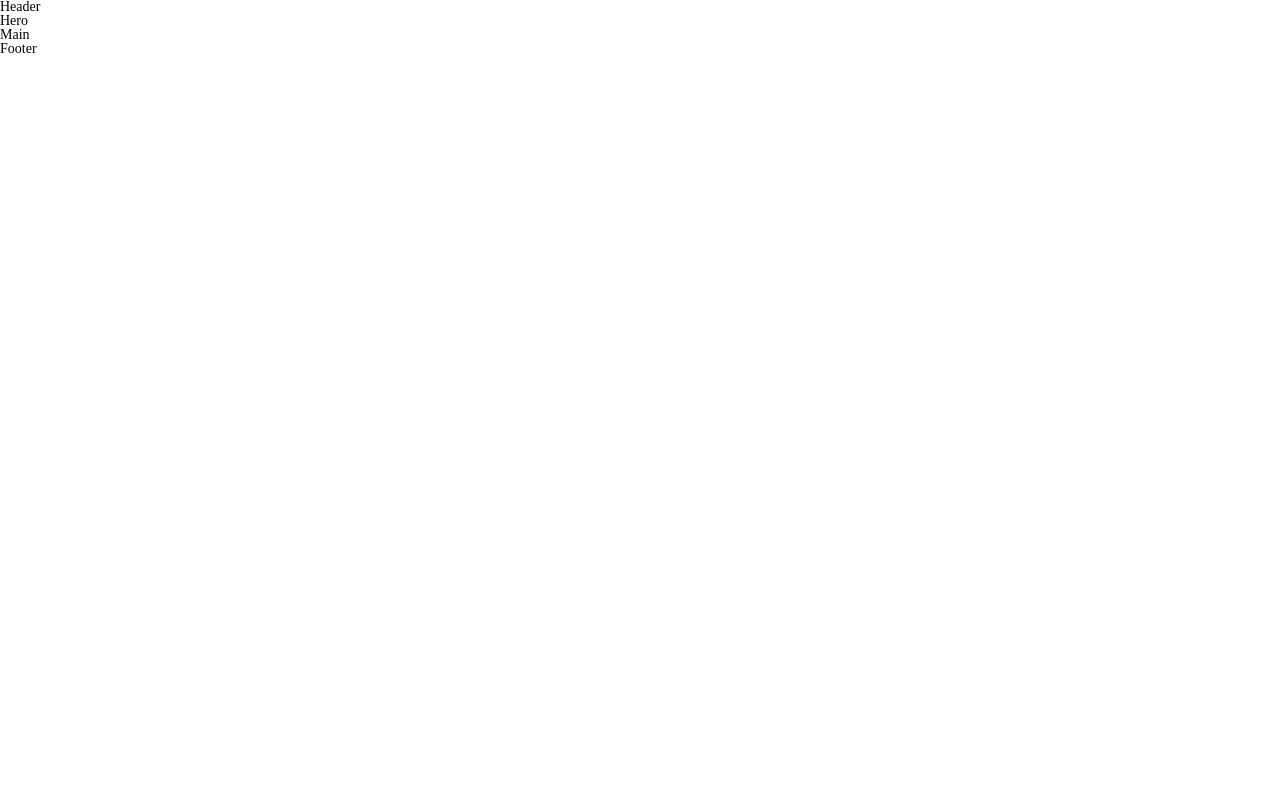
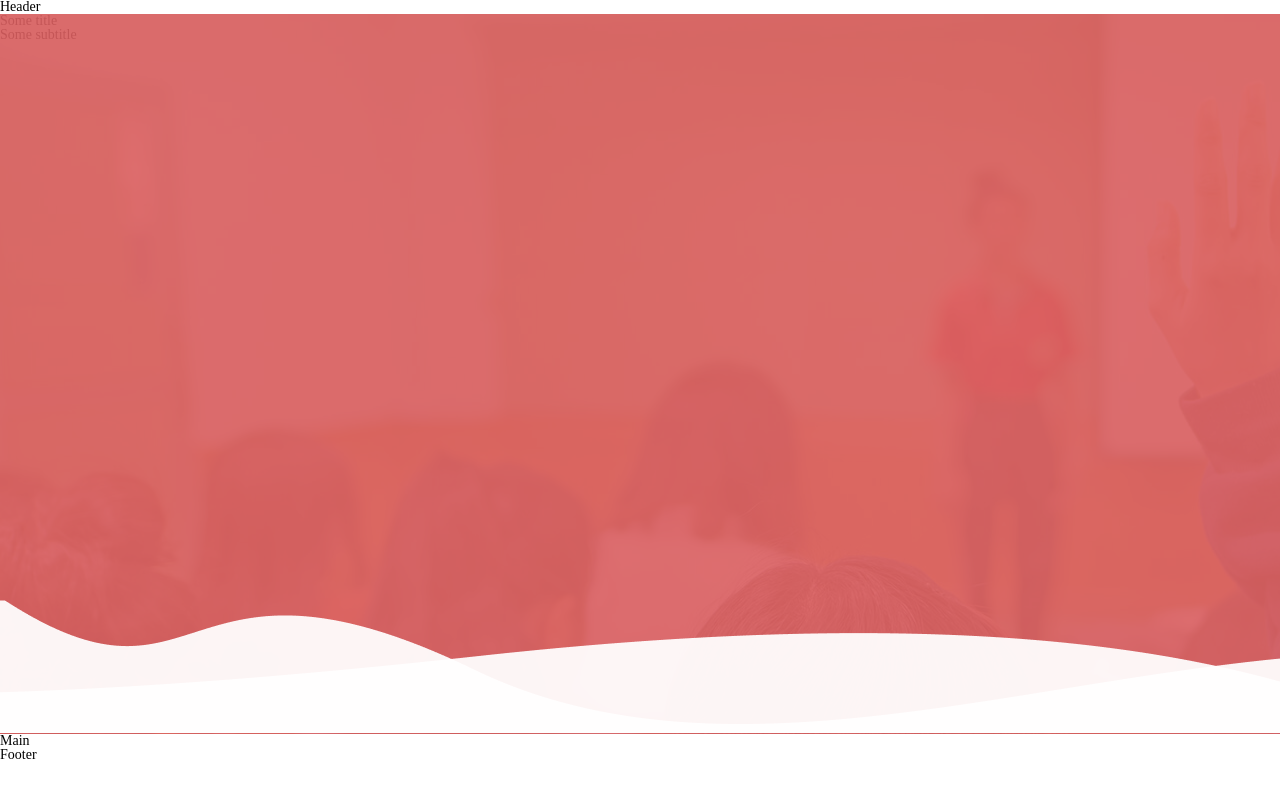
Before and after one commit to sargon17/proj-html-vuejs, a Vue app: page / in a window 1280 px wide. Built offline with nearby package versions, Linux system fonts and the light colour scheme.

Commit message:
working on hero component

```diff
--- a/src/components/FooterComponent.vue
+++ b/src/components/FooterComponent.vue
@@ -8,4 +8,6 @@ export default {
 };
 </script>
 
-<style lang="scss" scoped></style>
+<style lang="scss" scoped>
+@import "../styles/general.scss";
+</style>
--- a/src/components/HeaderComponent.vue
+++ b/src/components/HeaderComponent.vue
@@ -1,5 +1,5 @@
 <template>
-  <div>Header</div>
+  <div class="header">Header</div>
 </template>
 
 <script>
@@ -8,4 +8,6 @@ export default {
 };
 </script>
 
-<style lang="scss" scoped></style>
+<style lang="scss" scoped>
+@import "../styles/general.scss";
+</style>
--- a/src/components/HeroComponent.vue
+++ b/src/components/HeroComponent.vue
@@ -1,11 +1,80 @@
 <template>
-  <div>Hero</div>
+  <div class="hero">
+    <div class="hero__content">
+      <h1 class="title">Some title</h1>
+      <p class="subtitle">Some subtitle</p>
+    </div>
+    <div class="hero__bg">
+      <div class="hero__bg-waves">
+        <img :src="wave" alt="" />
+      </div>
+      <div class="hero__bg-color"></div>
+      <div class="hero__bg-img">
+        <img :src="bgImg" alt="" />
+      </div>
+    </div>
+  </div>
 </template>
 
 <script>
+import bgImg from "../assets/theme_slider1_bg-1.jpg";
+import wave from "../assets/Wave-1.png";
 export default {
   name: "HeroComponent",
+  data() {
+    return {
+      bgImg,
+      wave,
+    };
+  },
 };
 </script>
 
-<style lang="scss" scoped></style>
+<style lang="scss" scoped>
+@import "../styles/general.scss";
+
+.hero {
+  position: relative;
+  height: 90vh;
+  width: 100%;
+  overflow: hidden;
+  &__bg {
+    position: absolute;
+    top: 0;
+    left: 0;
+    height: 100%;
+    width: 100%;
+    &-img {
+      width: 100%;
+      height: 100%;
+      object-fit: cover;
+      position: absolute;
+      top: 0;
+      left: 0;
+      z-index: -1;
+    }
+    &-color {
+      position: absolute;
+      top: 0;
+      left: 0;
+      width: 100%;
+      height: 100%;
+      background-color: $mt-bg-red-transparent;
+      z-index: 0;
+    }
+    &-waves {
+      position: absolute;
+      bottom: -2px;
+      left: 0;
+      width: 100%;
+      height: fit-content;
+      z-index: 1;
+      &-img {
+        width: 100%;
+        height: 100%;
+        object-fit: cover;
+      }
+    }
+  }
+}
+</style>
--- a/src/components/MainComponent.vue
+++ b/src/components/MainComponent.vue
@@ -8,4 +8,6 @@ export default {
 };
 </script>
 
-<style lang="scss" scoped></style>
+<style lang="scss" scoped>
+@import "../styles/general.scss";
+</style>
--- a/src/styles/variables.scss
+++ b/src/styles/variables.scss
@@ -1,2 +1,13 @@
 $mt-font-family: "Open Sans", sans-serif;
 $mt-font-family-accent: "Nunito", sans-serif;
+
+// colors
+$mt-bg-red-transparent: #da5f60e6;
+
+// Breakpoints
+$mt-screen-xxs: 0px;
+$mt-screen-xs: 320px;
+$mt-screen-sm: 600px;
+$mt-screen-md: 960px;
+$mt-screen-lg: 1280px;
+$mt-screen-xl: 1920px;
```
Also changed, not shown: src/utilities/utilities.js (added).
